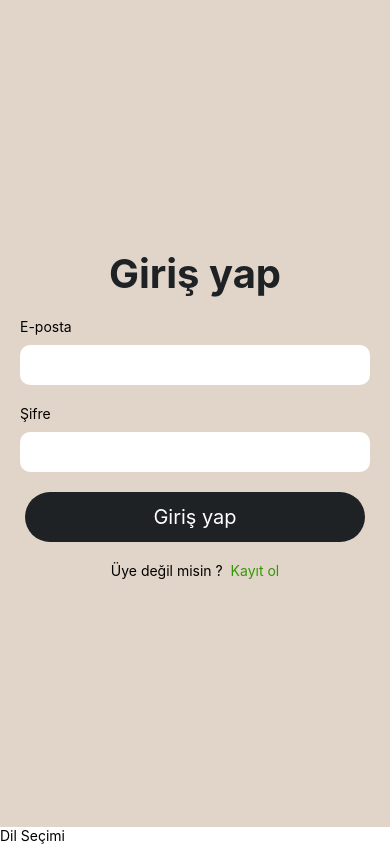
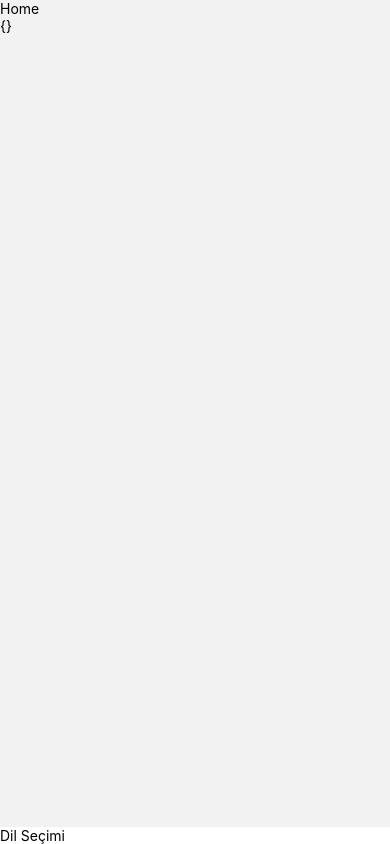
Before and after one commit to uygurberkay/native-happenHub, a React Native app in the folder client/: screen /Home in a window 390 px wide. Built offline with nearby package versions, Linux system fonts and the light colour scheme.

Commit message:
Login-functionalities-done

```diff
--- a/client/App.tsx
+++ b/client/App.tsx
@@ -7,14 +7,21 @@ import { createNativeStackNavigator } from '@react-navigation/native-stack';
 /* Screens and Components */
 import Login from './screens/auth/Login';
 import Register from './screens/auth/Register';
+import Home from './screens/Home';
 import LanguageSelector from './components/LanguageSelector';
+import { AuthProvider } from './context/authContext';
 
 export default function App() {
   const Stack = createNativeStackNavigator()
   return (
     <>
       <NavigationContainer>
+        <AuthProvider>
           <Stack.Navigator initialRouteName={'Login'}>
+            <Stack.Screen
+              name="Home"
+              component={Home}
+              options={{headerShown: false}}/>
             <Stack.Screen
               name="Login"
               component={Login}
@@ -26,6 +33,7 @@ export default function App() {
             {/* <StatusBar style="auto" /> */}
           </Stack.Navigator>
             <LanguageSelector />
+        </AuthProvider>
       </NavigationContainer>
     </>
   );
--- a/client/components/Forms/InputBox.tsx
+++ b/client/components/Forms/InputBox.tsx
@@ -28,7 +28,7 @@ const InputBox= ({
                 autoComplete={autoComplete}
                 secureTextEntry={secureTextEntry}
                 value={value}
-                onChangeText={(text) => setValue(text)}
+                onChangeText={(text) => setValue(text.toLowerCase())}
             />
         </View>
     )
--- /dev/null
+++ b/client/context/authContext.tsx
@@ -0,0 +1,37 @@
+import React, {createContext, useEffect, useState} from 'react';
+import AsyncStorage from '@react-native-async-storage/async-storage';
+import axios from 'axios';
+/* Context */
+
+const AuthContext = createContext()
+
+/* Provider */
+const AuthProvider = ({children}: any) => {
+    // Global state
+    const [state, setState] = useState({
+        user: null,
+        token: '',
+    })
+
+    // Default axios settings
+    axios.defaults.baseURL = 'http://192.168.1.107:4000/api/v1'
+
+    // Initial local storage data
+    useEffect(() => {
+        const loadLoaclStorageData = async () => {
+            let data: any = await AsyncStorage.getItem("@auth");
+            let loginData = JSON.parse(data);
+
+            setState({ ...state, user: loginData?.user, token: loginData?.token });
+        };
+        loadLoaclStorageData();
+    }, []);
+
+    return (
+        <AuthContext.Provider value={[state,setState]}>
+            {children}
+        </AuthContext.Provider>
+    )
+}
+
+export {AuthContext, AuthProvider}
--- /dev/null
+++ b/client/screens/Home.tsx
@@ -0,0 +1,15 @@
+import { View, Text } from 'react-native'
+import React, { useContext } from 'react'
+import { AuthContext } from '../context/authContext'
+
+const Home = () => {
+    const [state, setState]: any = useContext(AuthContext);
+    return (
+        <View>
+            <Text>Home</Text>
+            <Text>{JSON.stringify(state,null,4)}</Text>
+        </View>
+    )
+}
+
+export default Home
--- a/client/screens/auth/Login.tsx
+++ b/client/screens/auth/Login.tsx
@@ -4,7 +4,8 @@ import {
     StyleSheet,
     Alert
 } from 'react-native';
-import React, {useState} from 'react';
+import React, {useState, useContext} from 'react';
+import { AuthContext } from '../../context/authContext';
 import axios from 'axios';
 import AsyncStorage from '@react-native-async-storage/async-storage';
 
@@ -14,6 +15,9 @@ import SubmitButton from '../../components/Forms/SubmitButton';
 import { useTranslation } from 'react-i18next';
 
 const Login = ({navigation} : any) => {
+    /* Global State */
+    const [state, setState] :any = useContext(AuthContext);
+
     const { t } = useTranslation();
     /* States */
     const [email, setEmail] = useState('');
@@ -31,14 +35,14 @@ const Login = ({navigation} : any) => {
         }
         setLoading(false)
         const { data } = await axios.post(
-            'http://192.168.1.107:4000/api/v1/auth/login',
+            '/auth/login',
             { email, password}
         );
-        console.log(data)
-        console.log('Stringify: ', JSON.stringify(data))
+        setState(data)
         await AsyncStorage.setItem('@auth', JSON.stringify(data));
         alert(data && data.message)
-        console.log('Register data : ', {email,password})
+        navigation.navigate('Home')
+        console.log('Login data : ', {email,password})
         } catch (error: any) {
             alert(error?.response.data.message)
             setLoading(false)
--- a/client/screens/auth/Register.tsx
+++ b/client/screens/auth/Register.tsx
@@ -34,10 +34,11 @@ const Register = ({navigation} : any) => {
       }
       setLoading(false)
       const { data } = await axios.post(
-        'http://192.168.1.107:4000/api/v1/auth/register',
+        '/auth/register',
         { name, email, password}
       );
       alert(data && data.message)
+      navigation.navigate('Login')
       console.log('Register data : ', {name, email,password})
     } catch (error: any) {
       alert(error?.response.data.message)
```
Lines whose indentation alone changed are shown as unchanged.
